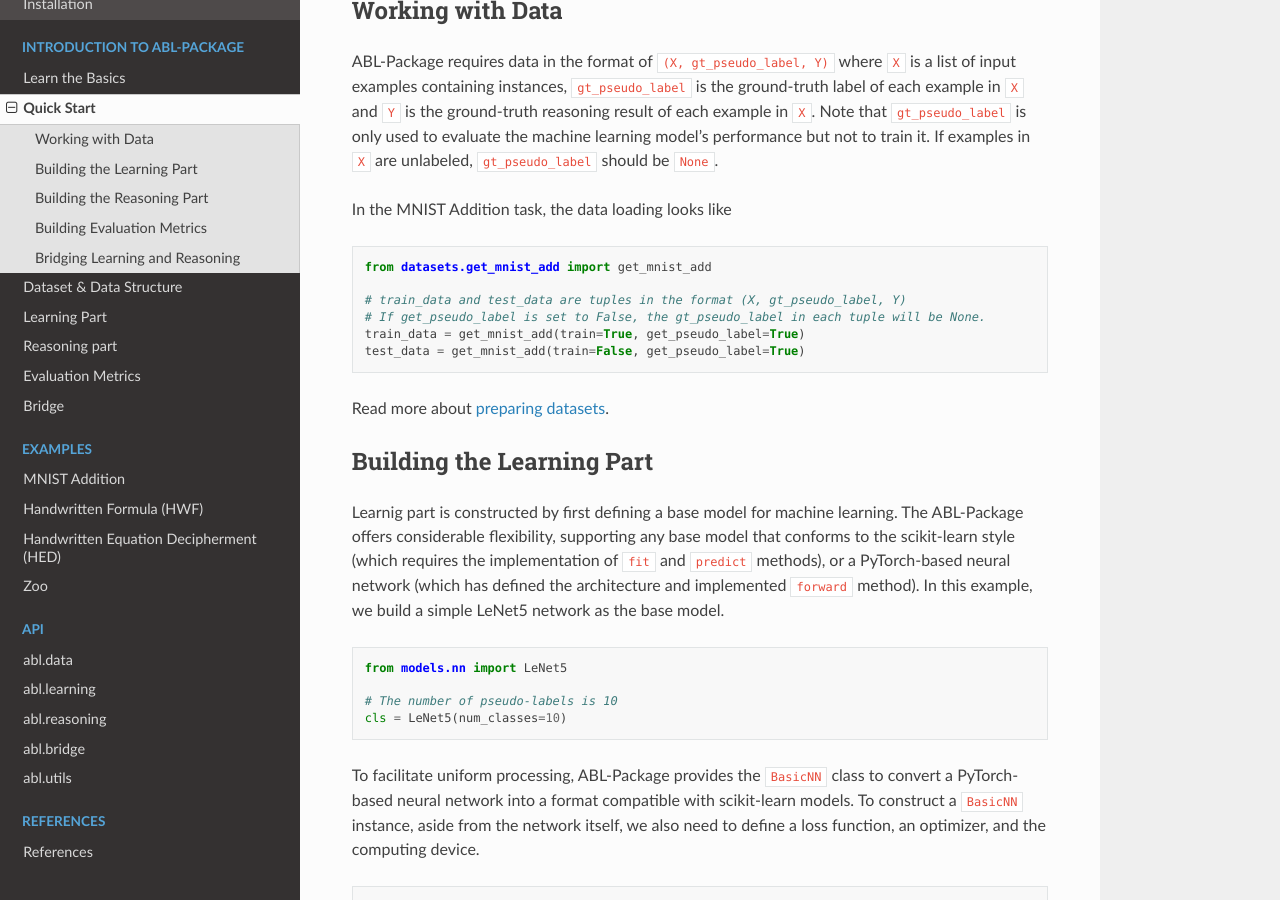
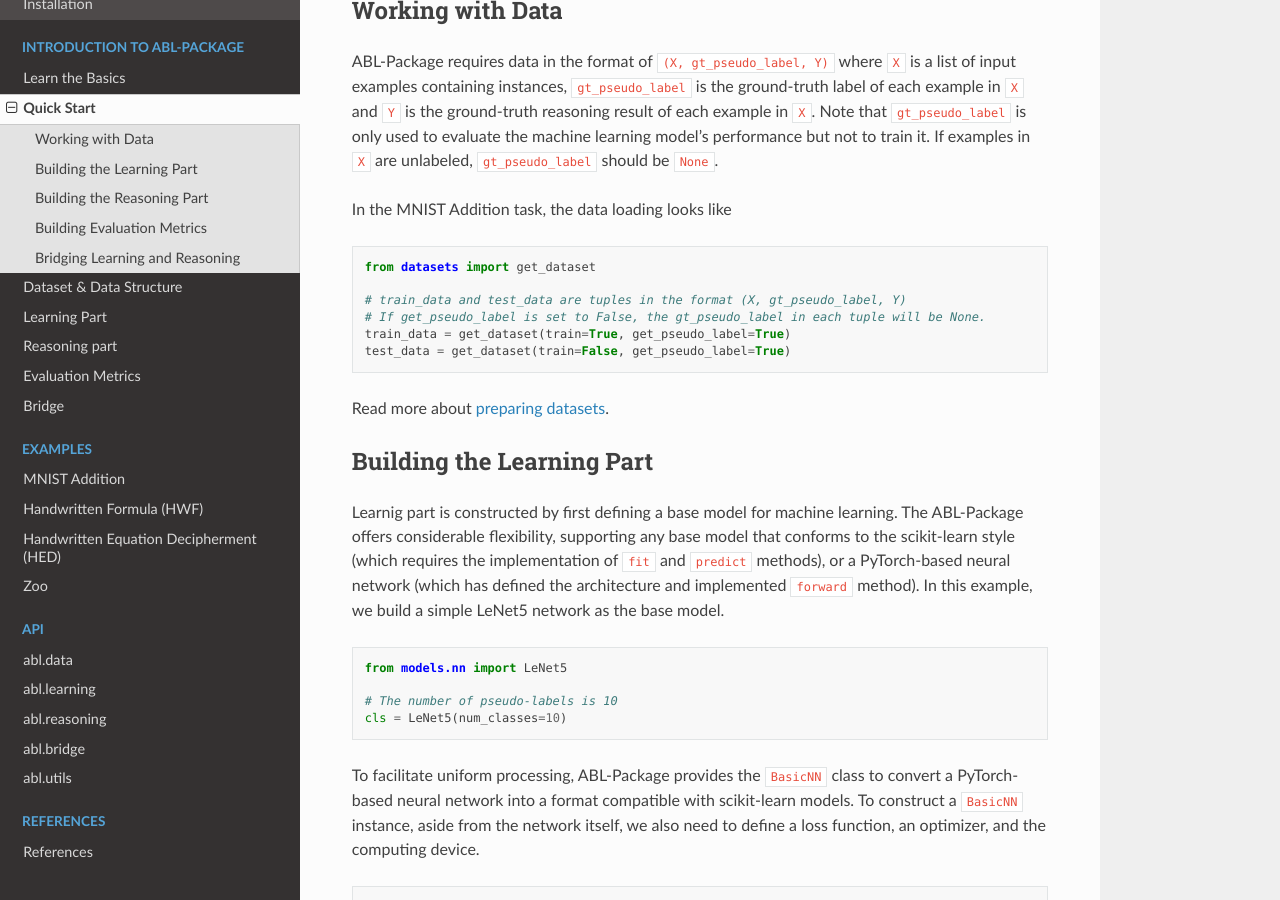
Before and after one commit to AbductiveLearning/ABLkit, a Sphinx documentation site: the page built from docs/Intro/Quick-Start.rst, in a window 1280 px wide and 900 px high, scrolled down 358 px. Built offline with Sphinx 7.4.7 and the Read the Docs theme 2.0.0, drawn with Linux system fonts in a browser that asks for light colours.

```diff
--- a/docs/Intro/Quick-Start.rst
+++ b/docs/Intro/Quick-Start.rst
@@ -21,12 +21,12 @@
 
 .. code:: python
 
-   from datasets.get_mnist_add import get_mnist_add
+   from datasets import get_dataset
 
    # train_data and test_data are tuples in the format (X, gt_pseudo_label, Y)
    # If get_pseudo_label is set to False, the gt_pseudo_label in each tuple will be None.
-   train_data = get_mnist_add(train=True, get_pseudo_label=True)
-   test_data = get_mnist_add(train=False, get_pseudo_label=True)
+   train_data = get_dataset(train=True, get_pseudo_label=True)
+   test_data = get_dataset(train=False, get_pseudo_label=True)
 
 Read more about `preparing datasets <Datasets.html>`_.
 
```
Also changed, not shown: docs/Examples/HED.rst (+8 -5 lines), docs/Examples/HWF.rst (+9 -6 lines), docs/Examples/MNISTAdd.rst (+8 -7 lines), docs/Examples/Zoo.rst (+8 -5 lines).
